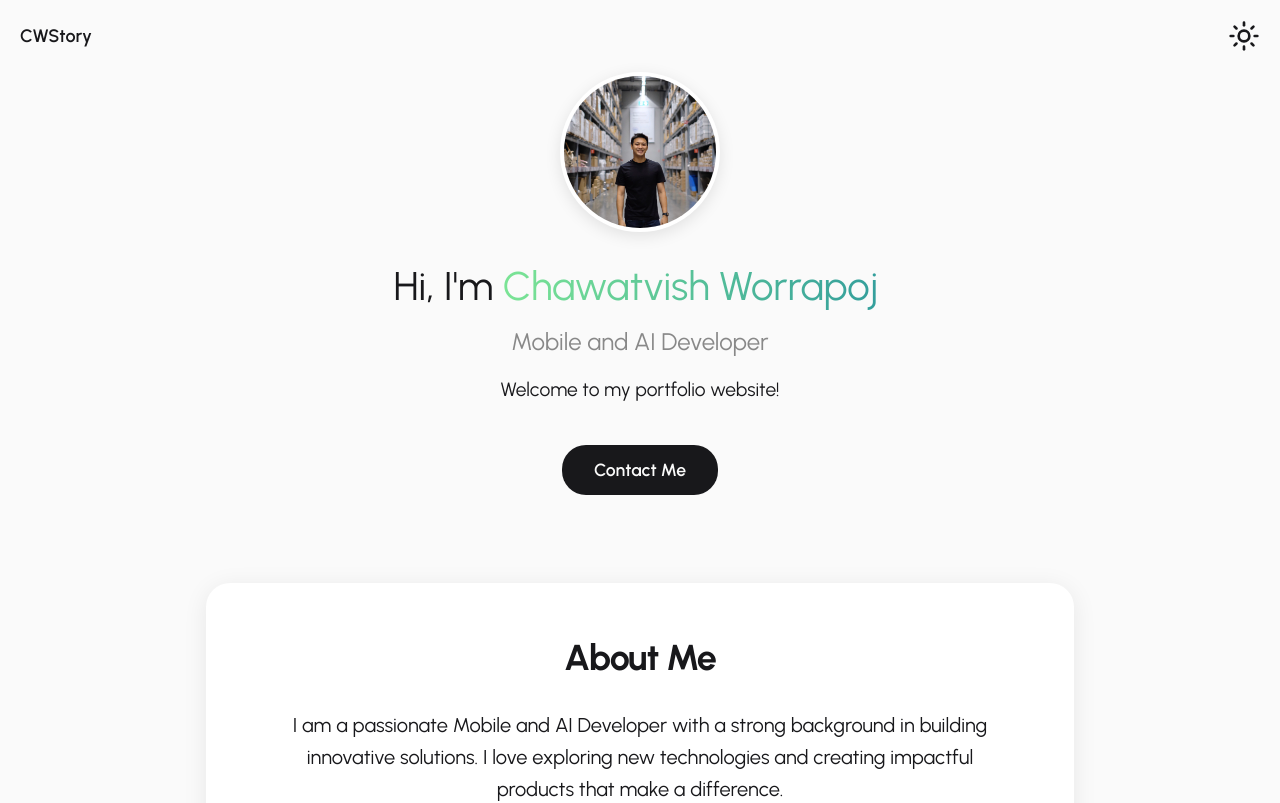
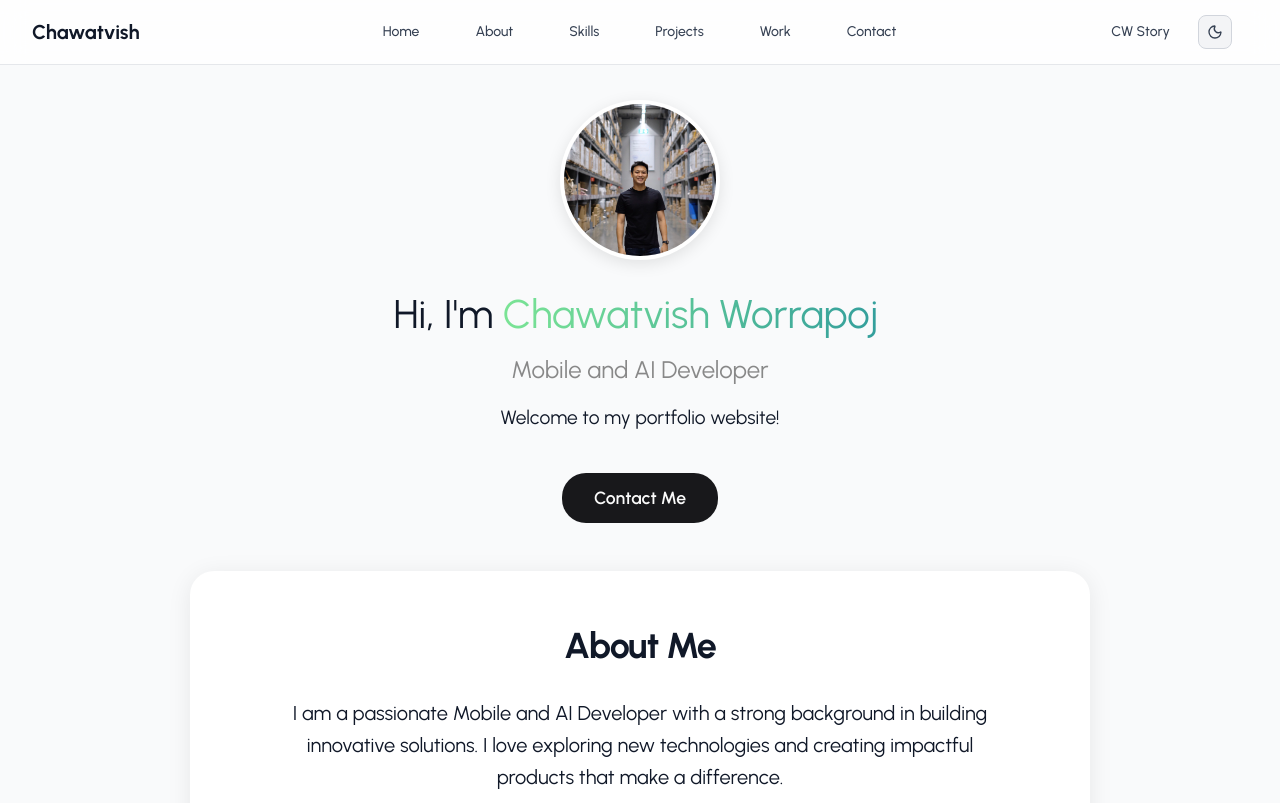
Before and after one commit to chawatvish/chawatvish.github.io, a React (Vite) app: page / in a window 1280 px wide. Shown: the top 803 px of the page. Built offline with nearby package versions, Linux system fonts and the light colour scheme.

Commit message:
Refactor navigation bar

```diff
--- a/src/App.jsx
+++ b/src/App.jsx
@@ -1,64 +1,16 @@
-import React from 'react'
-import useTheme from './context/useTheme'
-import Home from './Home'
-import { Sun, Moon } from 'lucide-react'
+import useTheme from './context/useTheme';
+import Home from './Home';
 
 function App() {
-  const { darkMode, toggleDarkMode } = useTheme()
+  const { darkMode } = useTheme();
 
   return (
-    <div
-      style={{
-        minHeight: '100vh',
-        background: darkMode ? '#18181b' : '#fafafa',
-        color: darkMode ? '#fafafa' : '#18181b',
-        transition: 'background 0.3s, color 0.3s'
-      }}
-    >
-      <header
-        style={{
-          display: 'flex',
-          justifyContent: 'space-between',
-          alignItems: 'center',
-          padding: 20
-        }}
-      >
-        <nav>
-          <a
-            href="https://cwstory.com"
-            rel="noopener noreferrer"
-            style={{
-              color: darkMode ? '#fafafa' : '#18181b',
-              textDecoration: 'none',
-              fontWeight: 600,
-              fontSize: 18,
-              marginRight: 24
-            }}
-          >
-            CWStory
-          </a>
-        </nav>
-        <div style={{ display: 'flex', alignItems: 'center', gap: 16 }}>
-          <button
-            onClick={toggleDarkMode}
-            style={{
-              background: 'none',
-              border: 'none',
-              cursor: 'pointer',
-              fontSize: 32,
-              display: 'flex',
-              alignItems: 'center',
-              justifyContent: 'center',
-              padding: 0
-            }}
-            aria-label="Toggle dark mode"
-            title="Toggle dark mode"
-          >
-            {darkMode ? <Moon size={32} /> : <Sun size={32} />}
-          </button>
-        </div>
-      </header>
-      <Home />
+    <div className={`min-h-screen transition-colors duration-300 ${
+      darkMode ? 'dark' : ''
+    }`}>
+      <div className="bg-gray-50 dark:bg-gray-900 text-gray-900 dark:text-white transition-colors duration-300">
+        <Home />
+      </div>
     </div>
   )
 }
--- a/src/Home.jsx
+++ b/src/Home.jsx
@@ -1,4 +1,5 @@
 import React from 'react'
+import Navigation from './components/Navigation'
 import HeroSection from './components/HeroSection'
 import AboutSection from './components/AboutSection'
 import SkillsSection from './components/SkillsSection'
@@ -8,14 +9,34 @@ import ContactSection from './components/ContactSection'
 
 const Home = () => {
   return (
-    <main className="home-container">
+    <>
+      <Navigation />
+      <main className="pt-25">
+        <section id="home">
           <HeroSection />
+        </section>
+
+        <section id="about">
           <AboutSection />
+        </section>
+
+        <section id="skills">
           <SkillsSection />
+        </section>
+
+        <section id="projects">
           <ProjectsSection />
+        </section>
+
+        <section id="work">
           <WorkExperienceSection />
+        </section>
+
+        <section id="contact">
           <ContactSection />
+        </section>
       </main>
+    </>
   )
 }
 
--- /dev/null
+++ b/src/components/Navigation.jsx
@@ -0,0 +1,129 @@
+import { useState } from 'react';
+import { Sun, Moon, Menu, X } from 'lucide-react';
+import { useTheme } from '../context/useTheme';
+
+const Navigation = () => {
+  const { theme, toggleTheme } = useTheme();
+  const [isMenuOpen, setIsMenuOpen] = useState(false);
+
+  const scrollToSection = (sectionId) => {
+    const element = document.getElementById(sectionId);
+    if (element) {
+      element.scrollIntoView({ behavior: 'smooth' });
+      setIsMenuOpen(false); // Close mobile menu after clicking
+    }
+  };
+
+  const navItems = [
+    { id: 'home', label: 'Home', href: '#home' },
+    { id: 'about', label: 'About', href: '#about' },
+    { id: 'skills', label: 'Skills', href: '#skills' },
+    { id: 'projects', label: 'Projects', href: '#projects' },
+    { id: 'work', label: 'Work', href: '#work' },
+    { id: 'contact', label: 'Contact', href: '#contact' }
+  ];
+
+  return (
+    <nav className="fixed top-0 left-0 right-0 z-50 bg-white/80 dark:bg-gray-900/80 backdrop-blur-md border-b border-gray-200 dark:border-gray-700">
+      <div className="max-w-7xl mx-auto px-4 sm:px-6 lg:px-8">
+        <div className="flex justify-between items-center h-16">
+          {/* Logo/Name */}
+          <div className="flex-shrink-0">
+            <button
+              onClick={() => scrollToSection('home')}
+              className="text-xl font-bold text-gray-900 dark:text-white hover:text-blue-600 dark:hover:text-blue-400 transition-colors"
+            >
+              Chawatvish
+            </button>
+          </div>
+
+          {/* Desktop Navigation */}
+          <div className="hidden md:block">
+            <div className="ml-10 flex items-baseline space-x-8">
+              {navItems.map((item) => (
+                <button
+                  key={item.id}
+                  onClick={() => scrollToSection(item.id)}
+                  className="text-gray-700 dark:text-gray-300 hover:text-blue-600 dark:hover:text-blue-400 px-3 py-2 text-sm font-medium transition-colors duration-200 relative group"
+                >
+                  {item.label}
+                  <span className="absolute bottom-0 left-0 w-0 h-0.5 bg-blue-600 dark:bg-blue-400 group-hover:w-full transition-all duration-300"></span>
+                </button>
+              ))}
+            </div>
+          </div>
+
+          {/* Right side - External link and theme toggle */}
+          <div className="flex items-center space-x-4">
+            {/* CW Story Link */}
+            <a
+              href="https://medium.com/@chawatvish/chawatvish-the-story-5cfe53eb1c67"
+              target="_blank"
+              rel="noopener noreferrer"
+              className="hidden sm:inline-flex items-center px-3 py-2 text-sm font-medium text-gray-700 dark:text-gray-300 hover:text-blue-600 dark:hover:text-blue-400 transition-colors"
+            >
+              CW Story
+            </a>
+
+            {/* Theme Toggle */}
+            <button
+              onClick={toggleTheme}
+              className="p-2 rounded-lg bg-gray-100 dark:bg-gray-800 text-gray-700 dark:text-gray-300 hover:bg-gray-200 dark:hover:bg-gray-700 border border-gray-300 dark:border-gray-600 transition-all duration-200"
+              aria-label="Toggle theme"
+            >
+              {theme === 'dark' ? (
+                <Sun className="h-4 w-4" />
+              ) : (
+                <Moon className="h-4 w-4" />
+              )}
+            </button>
+
+            {/* Mobile menu button */}
+            <div className="md:hidden">
+              <button
+                onClick={() => setIsMenuOpen(!isMenuOpen)}
+                className="p-2 rounded-lg bg-gray-100 dark:bg-gray-800 text-gray-700 dark:text-gray-300 hover:bg-gray-200 dark:hover:bg-gray-700 border border-gray-300 dark:border-gray-600 transition-all duration-200"
+                aria-label="Toggle menu"
+              >
+                {isMenuOpen ? (
+                  <X className="h-4 w-4" />
+                ) : (
+                  <Menu className="h-4 w-4" />
+                )}
+              </button>
+            </div>
+          </div>
+        </div>
+
+        {/* Mobile Navigation Menu */}
+        {isMenuOpen && (
+          <div className="md:hidden">
+            <div className="px-2 pt-2 pb-3 space-y-1 bg-white dark:bg-gray-900 border-t border-gray-200 dark:border-gray-700">
+              {navItems.map((item) => (
+                <button
+                  key={item.id}
+                  onClick={() => scrollToSection(item.id)}
+                  className="block w-full text-left px-3 py-2 text-base font-medium text-gray-700 dark:text-gray-300 hover:text-blue-600 dark:hover:text-blue-400 hover:bg-gray-50 dark:hover:bg-gray-800 transition-colors"
+                >
+                  {item.label}
+                </button>
+              ))}
+
+              {/* CW Story link in mobile menu */}
+              <a
+                href="https://medium.com/@chawatvish/chawatvish-the-story-5cfe53eb1c67"
+                target="_blank"
+                rel="noopener noreferrer"
+                className="block px-3 py-2 text-base font-medium text-gray-700 dark:text-gray-300 hover:text-blue-600 dark:hover:text-blue-400 hover:bg-gray-50 dark:hover:bg-gray-800 transition-colors border-t border-gray-200 dark:border-gray-700"
+              >
+                CW Story
+              </a>
+            </div>
+          </div>
+        )}
+      </div>
+    </nav>
+  );
+};
+
+export default Navigation;
--- a/src/context/ThemeContext.jsx
+++ b/src/context/ThemeContext.jsx
@@ -9,13 +9,21 @@ const ThemeProvider = ({ children }) => {
 
   useEffect(() => {
     localStorage.setItem('darkMode', JSON.stringify(darkMode))
-    document.body.className = darkMode ? 'dark-mode' : ''
+    // Remove body class manipulation, let Tailwind handle it
+    document.documentElement.classList.toggle('dark', darkMode)
   }, [darkMode])
 
   const toggleDarkMode = () => setDarkMode((prev) => !prev)
+  const toggleTheme = toggleDarkMode // Alias for new API
+  const theme = darkMode ? 'dark' : 'light' // Convert to theme string
 
   return (
-    <ThemeContext.Provider value={{ darkMode, toggleDarkMode }}>
+    <ThemeContext.Provider value={{
+      darkMode,
+      toggleDarkMode,
+      theme,
+      toggleTheme
+    }}>
       {children}
     </ThemeContext.Provider>
   )
--- a/src/context/useTheme.js
+++ b/src/context/useTheme.js
@@ -2,4 +2,7 @@ import { useContext } from 'react'
 import ThemeContext from './theme-context.js'
 
 const useTheme = () => useContext(ThemeContext)
+
+// Named export for the new import style
+export { useTheme }
 export default useTheme
--- a/src/index.css
+++ b/src/index.css
@@ -30,14 +30,7 @@
 
   body {
     overflow-x: hidden;
-    background: var(--bg-light);
-    color: var(--text-light);
     transition: var(--transition);
-  }
-
-  body.dark-mode {
-    background: var(--bg-dark);
-    color: var(--text-dark);
   }
 }
 
@@ -71,12 +64,12 @@
   transition: var(--transition);
 }
 
+.dark .card {
+  background: var(--card-bg-dark);
+}
+
 .card-wide {
   max-width: 900px;
-}
-
-body.dark-mode .card {
-  background: var(--card-bg-dark);
 }
 
 /* ===== TYPOGRAPHY ===== */
@@ -159,12 +152,12 @@ body.dark-mode .card {
   box-shadow: 0 4px 16px rgba(0, 0, 0, 0.15);
 }
 
-body.dark-mode .cta-btn {
+.dark .cta-btn {
   background: var(--text-dark);
   color: var(--bg-dark);
 }
 
-body.dark-mode .cta-btn:hover {
+.dark .cta-btn:hover {
   box-shadow: 0 4px 16px rgba(255, 255, 255, 0.1);
 }
 
@@ -208,7 +201,7 @@ body.dark-mode .cta-btn:hover {
   border-top: 1px solid rgba(0, 0, 0, 0.1);
 }
 
-body.dark-mode .social-links {
+.dark .social-links {
   border-top-color: rgba(255, 255, 255, 0.1);
 }
 
@@ -228,7 +221,7 @@ body.dark-mode .social-links {
   min-height: 44px;
 }
 
-body.dark-mode .social-btn {
+.dark .social-btn {
   background: var(--card-bg-dark);
   color: var(--text-dark);
   border-color: rgba(255, 255, 255, 0.1);
@@ -240,7 +233,7 @@ body.dark-mode .social-btn {
   border-color: #329D9C;
 }
 
-body.dark-mode .social-btn:hover {
+.dark .social-btn:hover {
   box-shadow: 0 6px 24px rgba(0, 0, 0, 0.3);
   border-color: #7BE495;
 }
@@ -276,7 +269,7 @@ body.dark-mode .social-btn:hover {
   border-color: #00AB6C;
 }
 
-body.dark-mode .social-btn:nth-child(3):hover {
+.dark .social-btn:nth-child(3):hover {
   color: #fff;
   border-color: #fff;
 }
@@ -391,7 +384,7 @@ body.dark-mode .social-btn:nth-child(3):hover {
   font-weight: 400;
 }
 
-body.dark-mode .section-subtitle {
+.dark .section-subtitle {
   color: #aaa;
 }
 
@@ -438,7 +431,7 @@ body.dark-mode .section-subtitle {
   height: 100%;
 }
 
-body.dark-mode .project-card-modern {
+.dark .project-card-modern {
   background: var(--card-bg-dark);
   border-color: rgba(255, 255, 255, 0.1);
 }
@@ -450,7 +443,7 @@ body.dark-mode .project-card-modern {
     box-shadow: 0 12px 40px rgba(0, 0, 0, 0.15);
   }
 
-  body.dark-mode .project-card-modern:hover {
+  .dark .project-card-modern:hover {
     box-shadow: 0 12px 40px rgba(0, 0, 0, 0.3);
   }
 
@@ -470,7 +463,7 @@ body.dark-mode .project-card-modern {
     box-shadow: 0 8px 24px rgba(0, 0, 0, 0.12);
   }
 
-  body.dark-mode .project-card-modern:active {
+  .dark .project-card-modern:active {
     box-shadow: 0 8px 24px rgba(0, 0, 0, 0.25);
   }
 }
@@ -625,7 +618,7 @@ body.dark-mode .project-card-modern {
   }
 }
 
-body.dark-mode .project-title-modern {
+.dark .project-title-modern {
   color: var(--text-dark);
 }
 
@@ -646,7 +639,7 @@ body.dark-mode .project-title-modern {
   }
 }
 
-body.dark-mode .project-desc-modern {
+.dark .project-desc-modern {
   color: #aaa;
 }
 
@@ -725,12 +718,12 @@ body.dark-mode .project-desc-modern {
   margin: 0;
 }
 
-body.dark-mode .work-title,
-body.dark-mode .work-company {
+.dark .work-title,
+.dark .work-company {
   color: var(--text-dark);
 }
 
-body.dark-mode .work-description {
+.dark .work-description {
   color: #aaa;
 }
 
```
Also changed, not shown: src/components/index.js (+7 -6 lines). Lines whose indentation alone changed are shown as unchanged.
